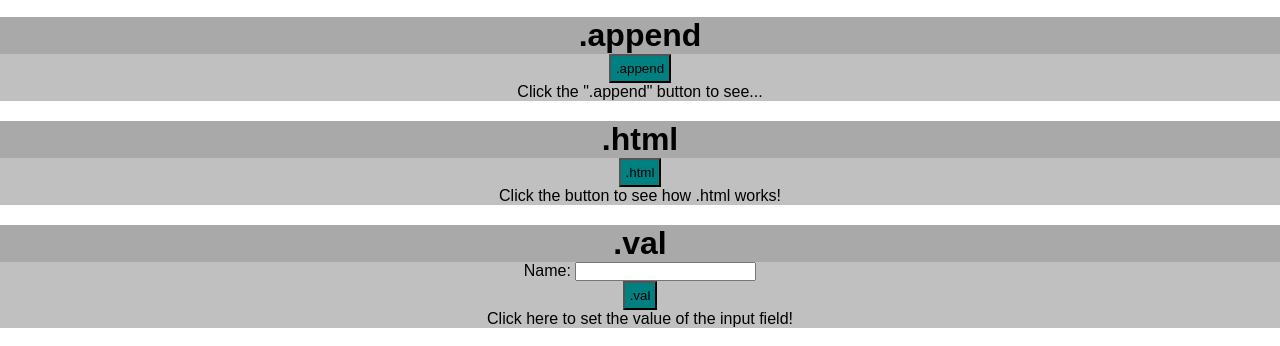
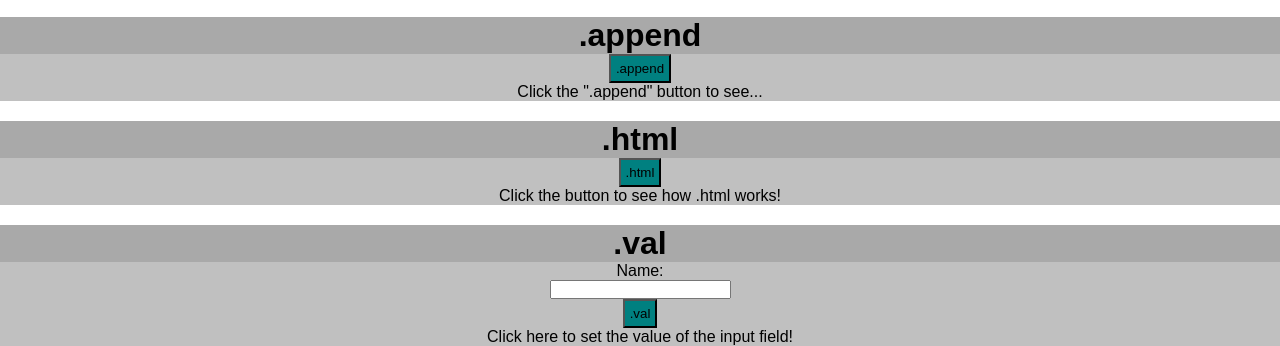
Before and after one commit to carsonn05/jQuery-functions, a plain HTML site: page index.html in a window 1280 px wide. Shown: the part 731-1077 px from the top of the page. Drawn offline with nearby package versions, Linux system fonts and the light colour scheme.

Commit message:
.val completed

```diff
--- a/index.html
+++ b/index.html
@@ -57,7 +57,7 @@
                 $("#htmltext").html("Hello <b>world</b>!");
             })
             $("#val").click(function(){
-                $(input="text").val("Coding Dojo");
+                $("#text").val("Coding Dojo");
             });
 
 
@@ -127,8 +127,8 @@
 
 <div>
     <h1>.val</h1>
-    <p id="#val">Name: <input type="text" name="user"></p>
-    <button>.val</button>
+    <p>Name:</p> <input id="text" name="user"></p>
+    <button id="val">.val</button>
     <p>Click here to set the value of the input field!</p>
 </div>
 
```
